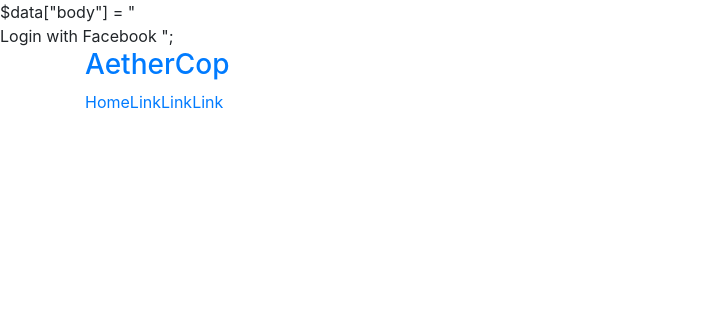
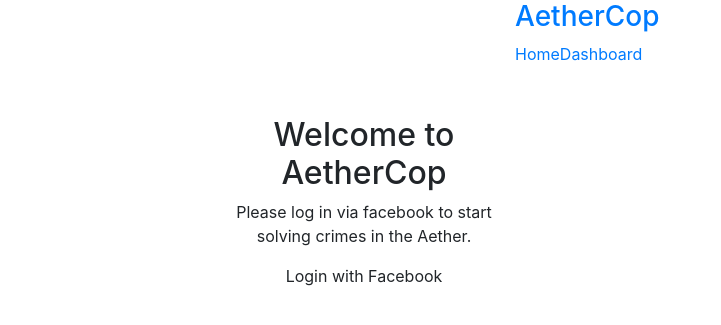
Before and after one commit to longland/HealthQ, a PHP site: page / in a window 1280 px wide. Shown: the top 325 px of the page, without its empty margins (0-721 px from the left). Run offline with PHP 8.4, Linux system fonts and the light colour scheme; data that the repository does not hold is empty; some libraries are stand-ins or nearby versions.

Commit message:
Fucked up the css. Fix it, please.

```diff
--- a/css/css.css
+++ b/css/css.css
@@ -1,5 +1,18 @@
 #body {
     max-width: 960px;
     margin: 50px auto;
-    padding: 0 5% 0 5%;
+    padding: 0 5%;
 }
+.container {
+	width: 100%;
+	max-width: 280px;
+}
+.login {
+	text-align: center;
+	width: 280px;
+}
+@media device-width > 400px {
+	.login {
+		margin: 0px auto;
+	}
+}
--- a/system/healthq.class.php
+++ b/system/healthq.class.php
@@ -26,6 +26,16 @@
 
 		public function index($argument) {
 			require_once "login.php";
+			//$data["title"] = "Home";
+			//$data["body"] = "<p>Are you happy now?</p>";
+			require_once $this->settings['layout']['template'];
+			die();
+		}
+
+		public function dashboard($argument) {
+			//require_once "login.php";
+			$data["title"] = "Dashboard";
+			$data["body"] = "<p>This is the dashboard. Fear it's wrath!</p>";
 			require_once $this->settings['layout']['template'];
 			die();
 		}
@@ -37,11 +47,9 @@
 					break;
 				case 403:
 					header('HTTP/1.1 403 Forbidden');
-					$this->display(true, "403");
 					break;
 				case 404:
 					header('HTTP/1.1 404 Not Found');
-					$this->display(true, "404");
 					break;
 			}
 		}
--- a/system/layout.php
+++ b/system/layout.php
@@ -15,9 +15,7 @@
 					<h3><a href="#">AetherCop</a></h3>
 					<ul class="nav">
 						<li class="active"><a href="#">Home</a></li>
-						<li><a href="#">Link</a></li>
-						<li><a href="#">Link</a></li>
-						<li><a href="#">Link</a></li>
+						<li><a href="#">Dashboard</a></li>
 					</ul>
 				</div>
 			</div>
--- a/system/login.php
+++ b/system/login.php
@@ -1,5 +1,8 @@
+<?php
 $data["body"] = "
-
+<div class='login'>
+<h2>Welcome to AetherCop</h2>
+<p>Please log in via facebook to start solving crimes in the Aether.</p>
 <div id=\"fb-root\"></div>
 <script src=\"http://connect.facebook.net/en_US/all.js\"></script>
 <script>
@@ -8,6 +11,6 @@ FB.init({
         status:true, xfbml:true
         });
 </script>
-<fb:login-button>Login with Facebook</fb:login-button>
-
+<fb:login-button perms='email' redirect_uri='http://health.itza.uk.com/dashboard'>Login with Facebook</fb:login-button>
+</div>
 ";
```
Also changed, not shown: system/layout.html (+11 -0 lines).
